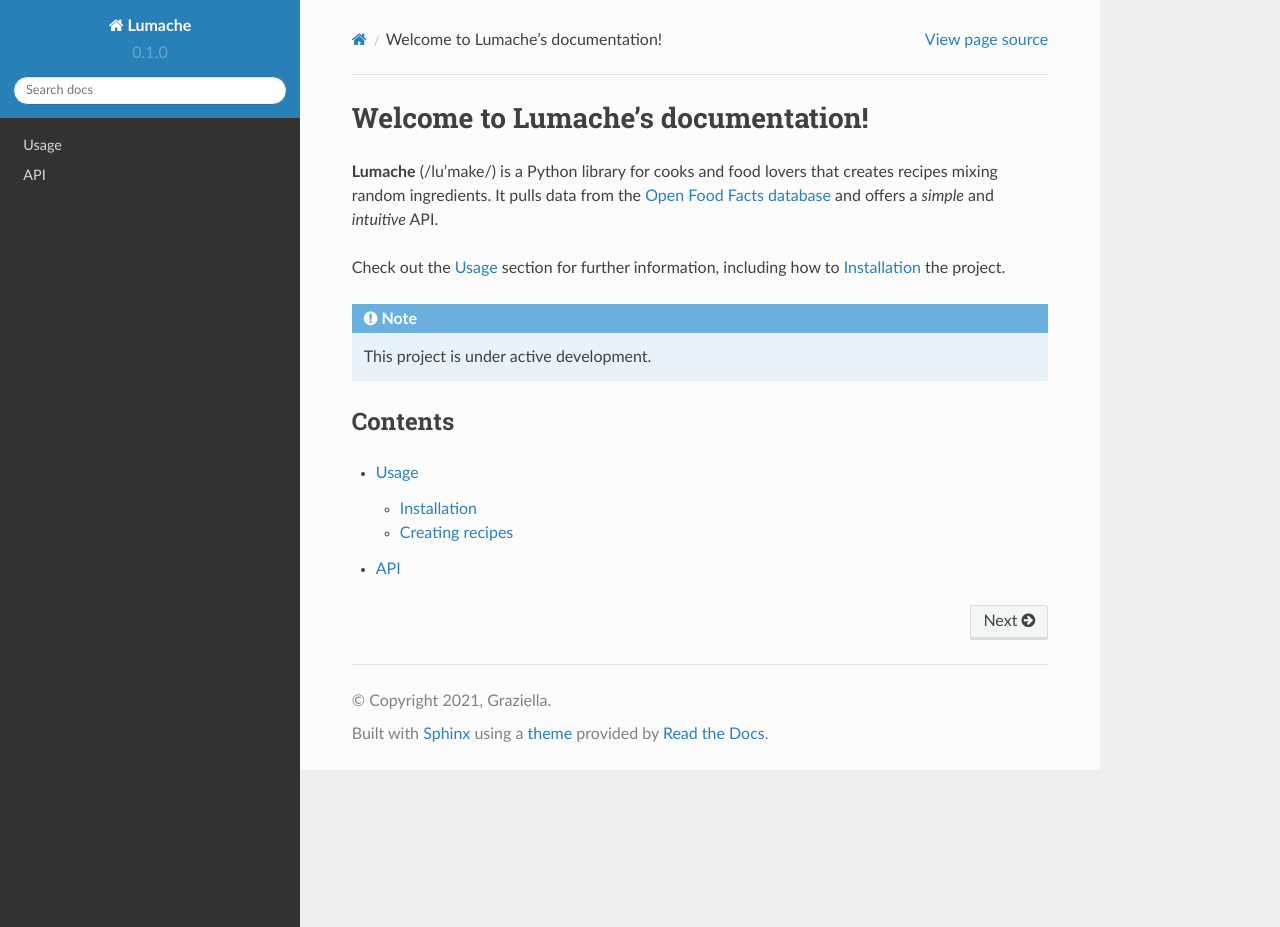
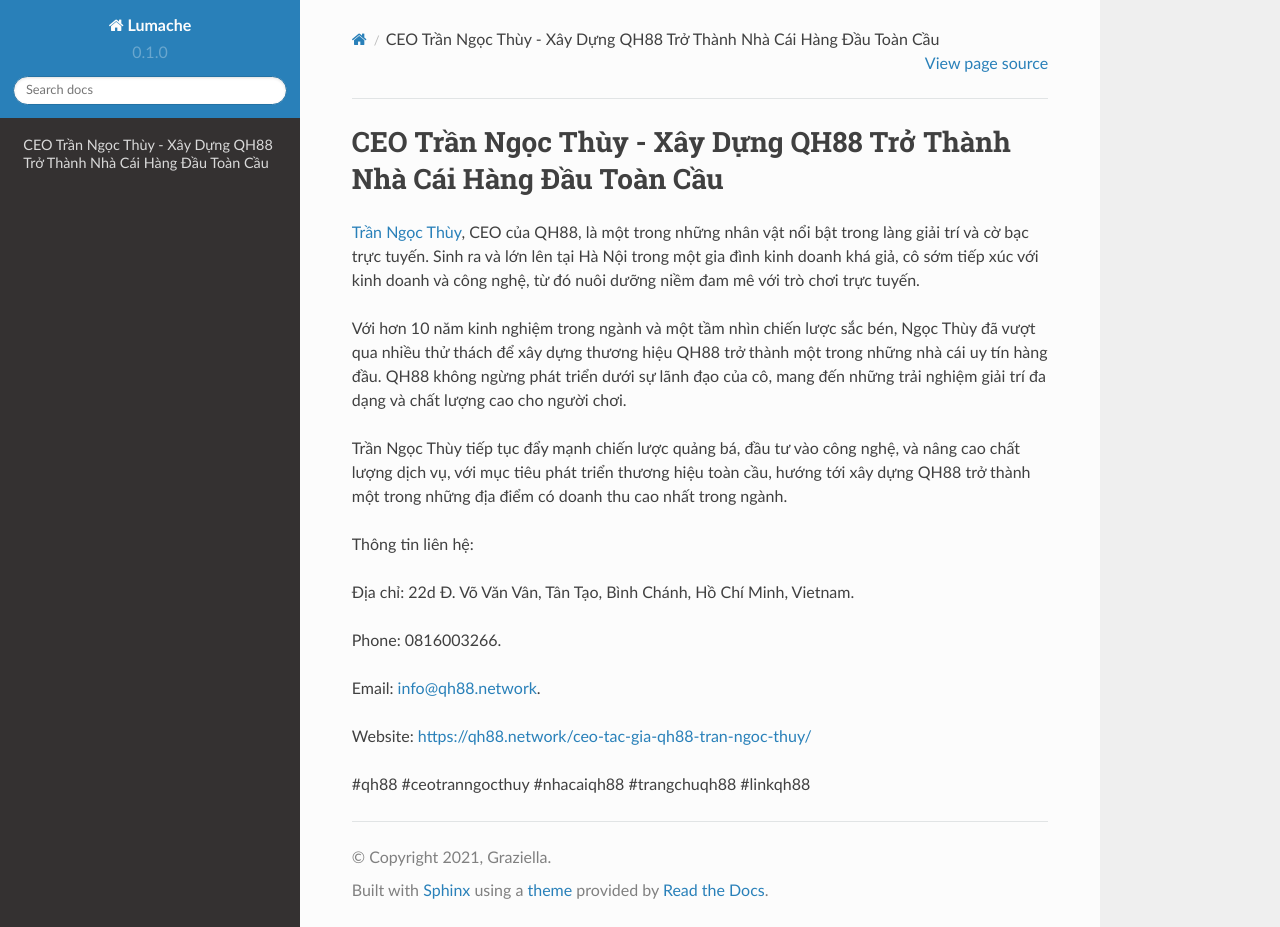
Before and after one commit to vqtranquocthuan424/ceoqh88tranngocthuy, a Sphinx documentation site: the page built from docs/source/index.rst, in a window 1280 px wide and 927 px high. Built offline with Sphinx 7.4.7 and the Read the Docs theme 2.0.0, drawn with Linux system fonts in a browser that asks for light colours.

Commit message:
Update index.rst

```diff
--- a/docs/source/index.rst
+++ b/docs/source/index.rst
@@ -1,22 +1,20 @@
-Welcome to Lumache's documentation!
+CEO Trần Ngọc Thùy - Xây Dựng QH88 Trở Thành Nhà Cái Hàng Đầu Toàn Cầu
 ===================================
 
-**Lumache** (/lu'make/) is a Python library for cooks and food lovers
-that creates recipes mixing random ingredients.
-It pulls data from the `Open Food Facts database <https://world.openfoodfacts.org/>`_
-and offers a *simple* and *intuitive* API.
+`Trần Ngọc Thùy <https://qh88.network/ceo-tac-gia-qh88-tran-ngoc-thuy/>`_, CEO của QH88, là một trong những nhân vật nổi bật trong làng giải trí và cờ bạc trực tuyến. Sinh ra và lớn lên tại Hà Nội trong một gia đình kinh doanh khá giả, cô sớm tiếp xúc với kinh doanh và công nghệ, từ đó nuôi dưỡng niềm đam mê với trò chơi trực tuyến.
 
-Check out the :doc:`usage` section for further information, including
-how to :ref:`installation` the project.
+Với hơn 10 năm kinh nghiệm trong ngành và một tầm nhìn chiến lược sắc bén, Ngọc Thùy đã vượt qua nhiều thử thách để xây dựng thương hiệu QH88 trở thành một trong những nhà cái uy tín hàng đầu. QH88 không ngừng phát triển dưới sự lãnh đạo của cô, mang đến những trải nghiệm giải trí đa dạng và chất lượng cao cho người chơi.
 
-.. note::
+Trần Ngọc Thùy tiếp tục đẩy mạnh chiến lược quảng bá, đầu tư vào công nghệ, và nâng cao chất lượng dịch vụ, với mục tiêu phát triển thương hiệu toàn cầu, hướng tới xây dựng QH88 trở thành một trong những địa điểm có doanh thu cao nhất trong ngành.
 
-   This project is under active development.
+Thông tin liên hệ:
 
-Contents
---------
+Địa chỉ: 22d Đ. Võ Văn Vân, Tân Tạo, Bình Chánh, Hồ Chí Minh, Vietnam.
 
-.. toctree::
+Phone: 0816003266.
 
-   usage
-   api
+Email: info@qh88.network.
+
+Website: https://qh88.network/ceo-tac-gia-qh88-tran-ngoc-thuy/
+
+#qh88 #ceotranngocthuy #nhacaiqh88 #trangchuqh88 #linkqh88
```
